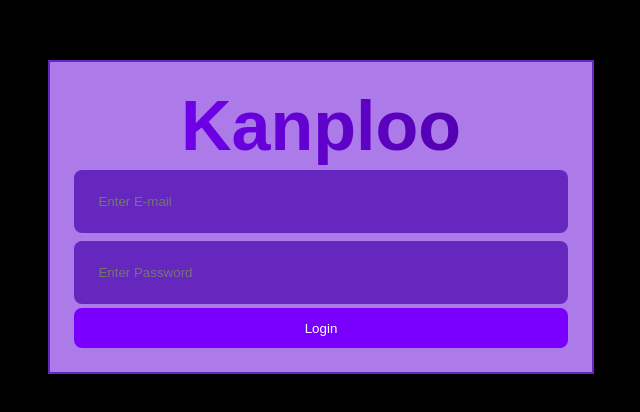
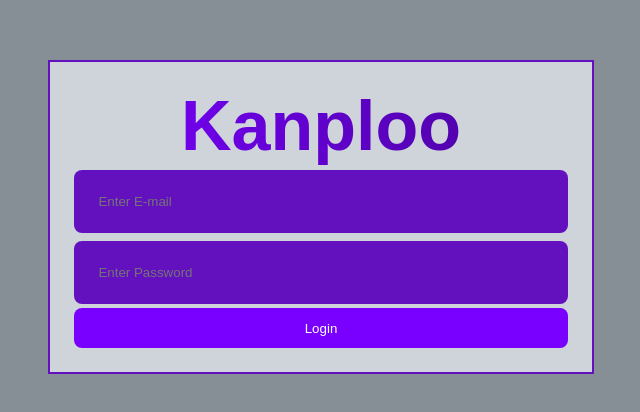
Before and after one commit to Yenekuyar/Kanploo, a React (Create React App) app: page / in a window 1280 px wide. Shown: the part 132-544 px from the top of the page, without its empty margins (319-959 px from the left). Built offline with nearby package versions, Linux system fonts and the light colour scheme.

Commit message:
starting home page

```diff
--- /dev/null
+++ b/src/components/Atoms/Image/image.view.tsx
@@ -0,0 +1,3 @@
+export const Image = () => {
+
+}
--- /dev/null
+++ b/src/components/Organisms/Header/header.controller.tsx
@@ -0,0 +1,5 @@
+import { Header } from "./header.view";
+
+export default function HeaderController() {
+    return <Header />
+}
--- /dev/null
+++ b/src/components/Organisms/Header/header.styles.ts
@@ -0,0 +1,15 @@
+import { styled } from "styled-components";
+
+export const HeaderStyled = styled.header`
+    .header-container {
+        padding: 16px;
+        display: flex;
+        justify-content: space-between;
+        font-size: 24px;
+        font-weight: 600;
+        background-image: linear-gradient(to left, #49029a, #7900ff);
+        color: transparent;
+        background-clip: text;
+        -webkit-background-clip: text;
+    }
+`
--- /dev/null
+++ b/src/components/Organisms/Header/header.view.tsx
@@ -0,0 +1,13 @@
+import { HeaderStyled } from "./header.styles"
+
+export const Header = () => {
+    return (
+        <HeaderStyled>
+            <div className="header-container">
+                <img src="" alt="Logo" />
+                Kanploo
+                <img src="" alt="" />
+            </div>
+        </HeaderStyled>
+    )
+}
--- /dev/null
+++ b/src/components/Templates/HomePage/home-page.props.ts
@@ -0,0 +1,3 @@
+export interface IHomePage {
+
+}
--- /dev/null
+++ b/src/components/Templates/HomePage/home-page.styles.ts
@@ -0,0 +1,6 @@
+import { styled } from 'styled-components'
+
+export const HomePageStyled = styled.div`
+    background-color: white;
+
+`
--- a/src/components/Templates/HomePage/home-page.view.tsx
+++ b/src/components/Templates/HomePage/home-page.view.tsx
@@ -1,5 +1,10 @@
+import HeaderController from "../../Organisms/Header/header.controller";
+import { HomePageStyled } from "./home-page.styles";
+
 export default function HomePage(){
     return(
-        <div>Home</div>
+        <HomePageStyled>
+            <HeaderController />
+        </HomePageStyled>
     )
 }
--- a/src/components/Templates/LoginPage/login-page.controller.tsx
+++ b/src/components/Templates/LoginPage/login-page.controller.tsx
@@ -22,7 +22,6 @@ export default function LoginController() {
     const handleLoginSubmit: React.FormEventHandler<HTMLFormElement> = (event: React.FormEvent<HTMLFormElement>) => {
         event.preventDefault();
 
-
         fetch('https://central-api.ploomes.com/api/Self/Login', {
             method: 'POST',
             body: JSON.stringify({"Email": `${email}`,"Password": `${password}`}),
--- a/src/components/Templates/LoginPage/login-page.styles.ts
+++ b/src/components/Templates/LoginPage/login-page.styles.ts
@@ -24,7 +24,7 @@ export const LoginPageWrapper = styled.div`
         }
 
         .login-form {
-            background-color: ${props => props.theme.pallete.primary.main};
+            background-color: ${props => props.theme.pallete.primary.grey4};
             border: 2px solid ${props => props.theme.pallete.primary.dark};
             display: inline-block;
             text-align: center;
--- a/src/components/Templates/LoginPage/login-page.view.tsx
+++ b/src/components/Templates/LoginPage/login-page.view.tsx
@@ -3,7 +3,6 @@ import { LoginPageWrapper } from "./login-page.styles";
 import { StyledButton } from "../../Atoms/Button/button.styles";
 import { LoginTitle } from "./components/LoginTitle/login-title.styles";
 import { IProps } from "./login-page.props";
-import { Link } from "react-router-dom";
 
 
 export default function LoginPage(props: IProps) {
--- a/src/theme/global-styles.ts
+++ b/src/theme/global-styles.ts
@@ -20,7 +20,7 @@ export const GlobalStyles = createGlobalStyle`
         width: 100%;
         height: 100%;
         overflow: hidden;
-        background-color: #000;
+        background-color: ${props => props.theme.pallete.primary.grey6};
         font-family: Arial, sans-serif;
     }
 
--- a/src/theme/theme.ts
+++ b/src/theme/theme.ts
@@ -2,8 +2,10 @@ export const theme = ({
     pallete: {
         primary: {
             text: '#efefef',
-            main: '#ad7be9',
-            dark: '#6527be',
+            main: '#6759C0',
+            dark: '#6310be',
+            grey4: '#CED4DA',
+            grey6: '#868E96',
         },
         secondary: {
             main: '#bfdce5',
```
Also changed, not shown: src/assets/ploomes-icone-roxo.png (added).
